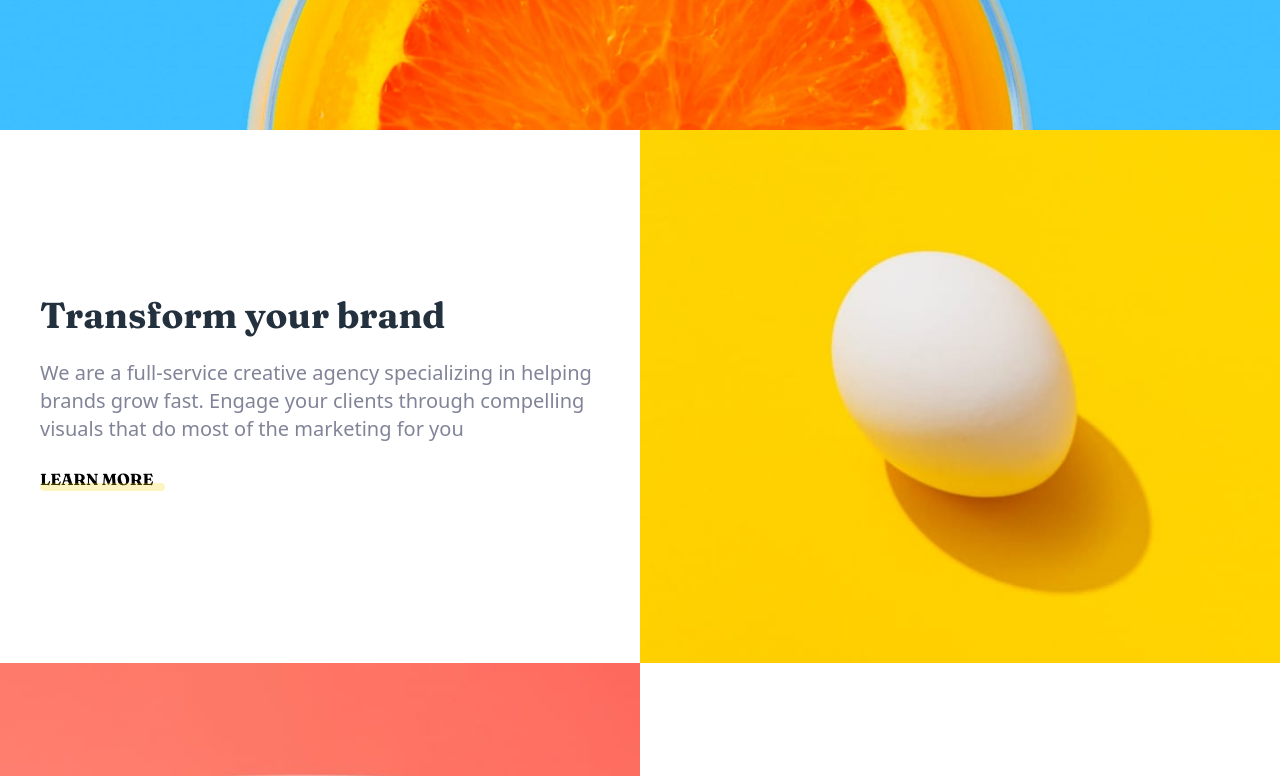
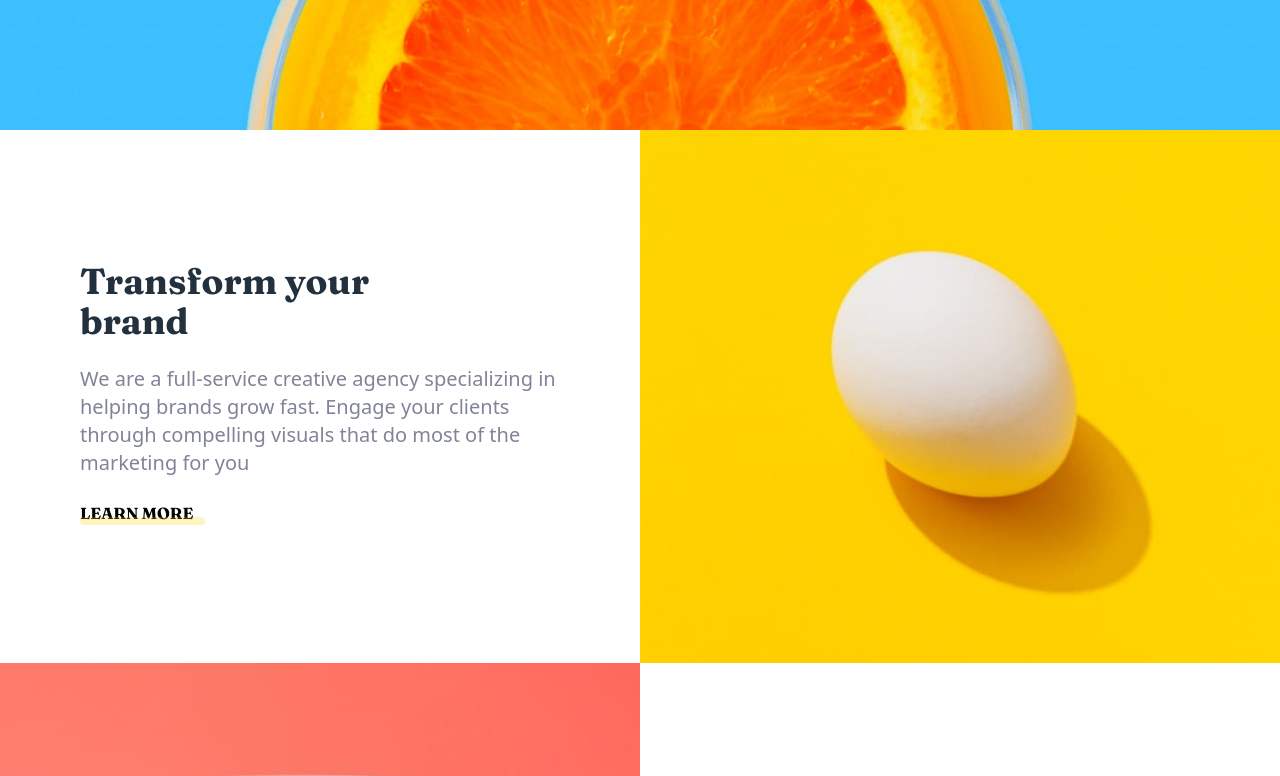
Before and after one commit to mdubelbeis/sunnyside-agency-landing-page, a React (Vite) app: page / in a window 1280 px wide. Shown: the part 620-1396 px from the top of the page. Built offline with nearby package versions, Linux system fonts and the light colour scheme.

Commit message:
adjusted padding

```diff
--- a/src/components/products/ProductItem.jsx
+++ b/src/components/products/ProductItem.jsx
@@ -11,8 +11,8 @@ const ProductItem = ({
       <div className="md:w-6/12">
         <img src={image} alt={image} />
       </div>
-      <div className="py-6 px-10 w-full space-y-4 lg:space-y-6 text-center md:w-6/12 md:text-left md:flex md:flex-col md:items-start md:justify-center">
-        <h2 className="text-2xl md:text-3xl lg:text-4xl font-fraunces text-very-dark-desaturated-blue">
+      <div className="py-6 px-10 w-full space-y-4 lg:space-y-6 text-center md:w-6/12 md:text-left md:flex md:flex-col md:items-start md:justify-center lg:px-20">
+        <h2 className="text-2xl md:text-3xl lg:text-4xl font-fraunces text-very-dark-desaturated-blue lg:pr-20">
           {title}
         </h2>
         <p className="text-md md:text-lg lg:text-xl text-dark-grayish-blue">
```
